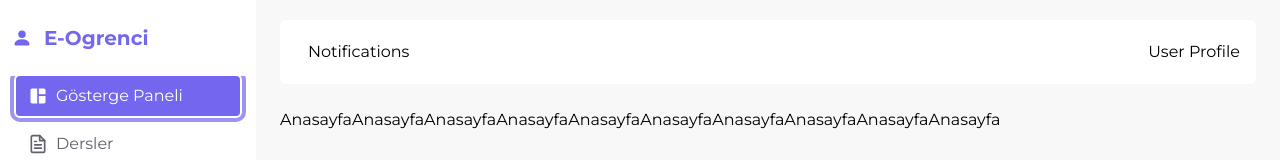
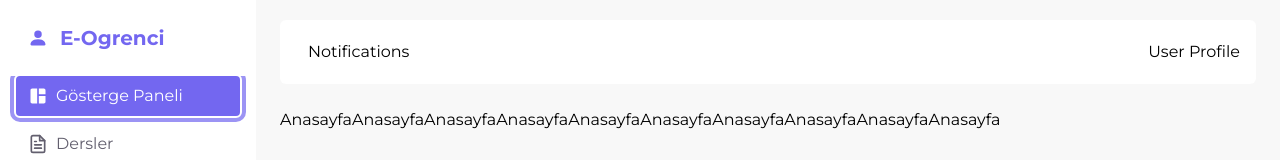
Before and after one commit to caneral/eogrenci.adminpanel, a React (Create React App) app: page / in a window 1280 px wide. Shown: the top 160 px of the page. Built offline with nearby package versions, Linux system fonts and the light colour scheme.

Commit message:
Error fixed

```diff
--- a/src/@core/components/sidebar/index.js
+++ b/src/@core/components/sidebar/index.js
@@ -47,7 +47,7 @@ const Sidebar = () => {
     >
       <div className="flex text-black-base mb-4 pt-4 items-center">
         <Link
-          className="flex text-black-base  items-center opa"
+          className="flex text-black-base  items-center px-4"
           to={"/"}
           onClick={() => dispatch(setOpen(!isOpen))}
         >
```
